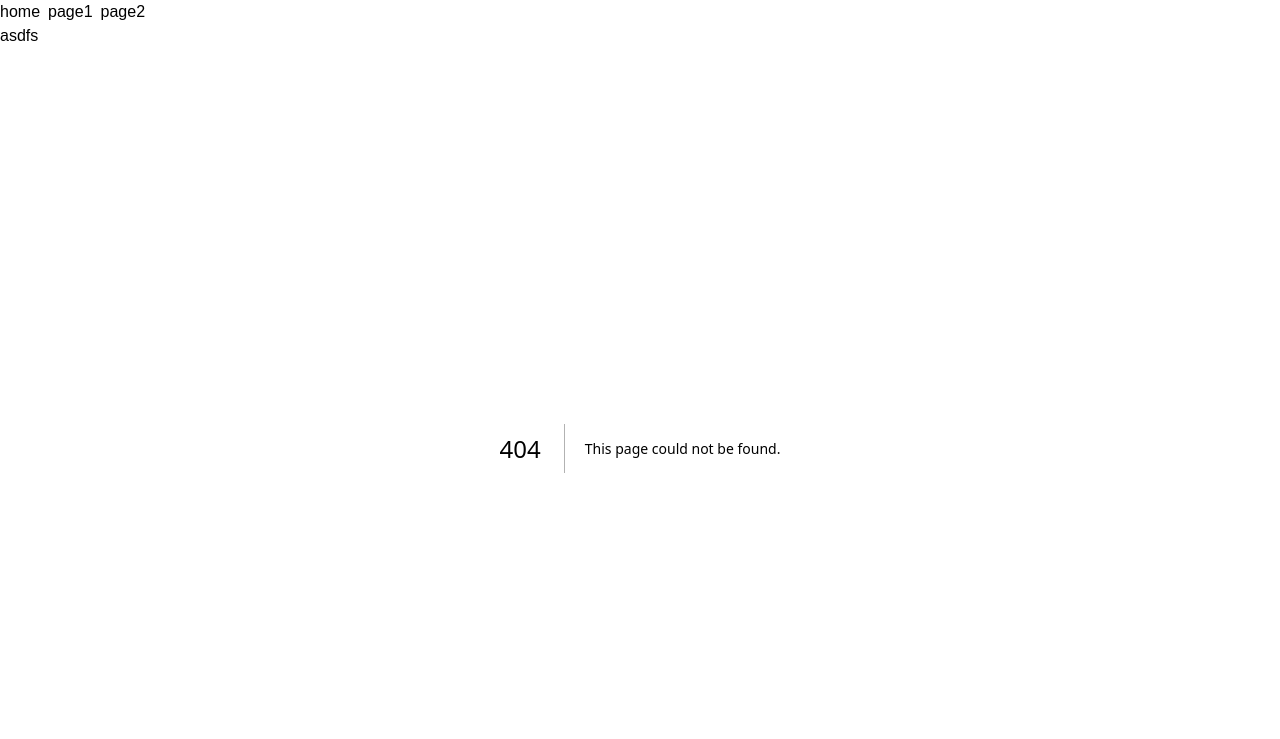
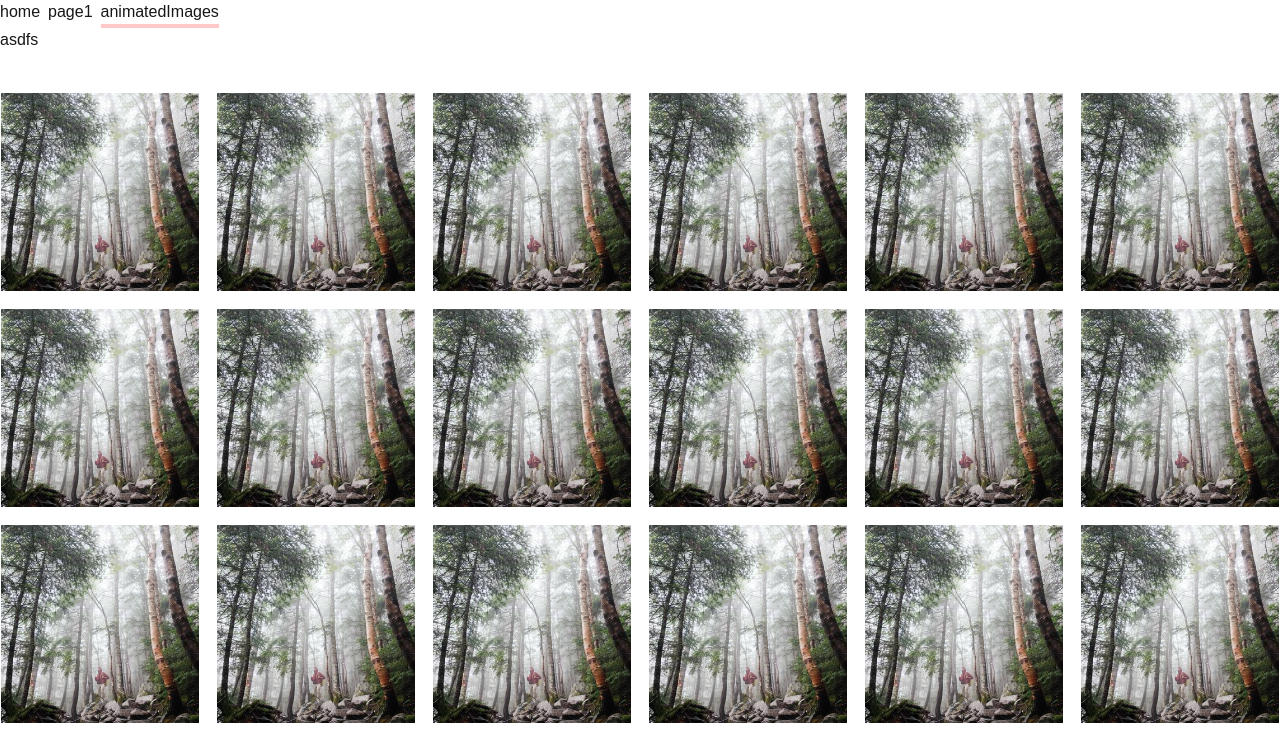
Before and after one commit to ex-Plant/next_15_app_course, a Next.js app: page /animatedImages in a window 1280 px wide. Before the commit this address had no page. Shown: the top 739 px of the page. Built offline with nearby package versions, Linux system fonts and the light colour scheme.

Commit message:
add AnimatedList

```diff
--- /dev/null
+++ b/src/app/animatedImages/page.tsx
@@ -0,0 +1,9 @@
+import AnimatedImagesList from "@/app/components/4_framer_motion/AnimatedImagesList";
+
+export default function Page() {
+  return (
+    <>
+      <AnimatedImagesList />
+    </>
+  );
+}
--- /dev/null
+++ b/src/app/components/4_framer_motion/AnimatedImagesList.tsx
@@ -0,0 +1,43 @@
+import Image from "next/image";
+import cn from "@/app/lib/utils/restParameter_cn";
+
+const dummyList = Array.from({ length: 120 });
+
+const AnimatedImagesList = () => {
+  console.log(dummyList);
+  return (
+    <div
+      className={`h-full grow flex flex-1  flex-wrap gap-4 justify-center py-10`}
+    >
+      {dummyList.map((_, i) => (
+        <AnimatedImg key={i} />
+      ))}
+    </div>
+  );
+};
+
+export default AnimatedImagesList;
+
+export function AnimatedImg() {
+  return (
+    <div
+      className={cn(
+        ` border border-white relative aspect-square min-h-[200px]
+         hover:scale-[105%] transition active:scale-[95%]
+     `,
+        // `basis-[200px] flex-1 `,
+        // `basis-[200px] flex-0 min-h-[100px]`,
+        `w-[200px]`,
+      )}
+    >
+      <Image
+        fill
+        src={`/images/dummyImg.jpg`}
+        alt={`img`}
+        className={`object-cover
+
+         `}
+      />
+    </div>
+  );
+}
--- a/src/app/components/4_framer_motion/FramerMotionNavBar.tsx
+++ b/src/app/components/4_framer_motion/FramerMotionNavBar.tsx
@@ -13,8 +13,8 @@ const routes = [
     route: "page1",
   },
   {
-    path: "/page2",
-    route: "page2",
+    path: "/animatedImages",
+    route: "animatedImages",
   },
 ];
 
--- a/src/app/layout.tsx
+++ b/src/app/layout.tsx
@@ -27,7 +27,7 @@ export default function RootLayout({
   return (
     <html lang="en">
       <body
-        className={`${geistSans.variable} ${geistMono.variable} antialiased min-h-[120vh]`}
+        className={`${geistSans.variable} ${geistMono.variable} antialiased min-h-[120vh] flex flex-col`}
       >
         <FramerMotionNavBar />
         asdfs
--- a/src/app/lib/utils/restParameter_cn.ts
+++ b/src/app/lib/utils/restParameter_cn.ts
@@ -28,6 +28,6 @@ export function cnExpanded(...inputs: []) {
   return inputsWithResolvedClassConflicts;
 }
 
-export default function restParameter_cn(...inputs: unknown[]) {
+export default function cn(...inputs: unknown[]) {
   return twMerge(clsx(inputs));
 }
--- /dev/null
+++ b/src/app/lib/utils/sleep.ts
@@ -0,0 +1,31 @@
+export async function sleep(ms: number) {
+  return new Promise((resolve) => {
+    return setTimeout(resolve, ms);
+  });
+}
+
+export async function wait(ms: number) {
+  return new Promise((resolve) => setTimeout(resolve, ms));
+}
+
+// ## MEASURING TIME ##
+// - console.timeEnd('FileUploadTime')
+// - console.time('FileUploadTime')
+// performance.now()
+
+export async function waitT(ms: number) {
+  return new Promise((resolve, reject) => {
+    setTimeout(resolve, ms);
+  });
+}
+
+// this will not work - it will throw an error
+export async function waitRejected(ms: number) {
+  return new Promise((resolve, reject) => {
+    setTimeout(resolve, ms);
+  });
+}
+
+console.time();
+await wait(500);
+console.timeEnd();
--- a/src/app/page2/page.tsx
+++ /dev/null
@@ -1,3 +0,0 @@
-export default function Page() {
-  return <>Page2</>;
-}
```
Also changed, not shown: public/images/dummyImg.jpg (added), 1 other file (tests, documents, lock files or other folders).
